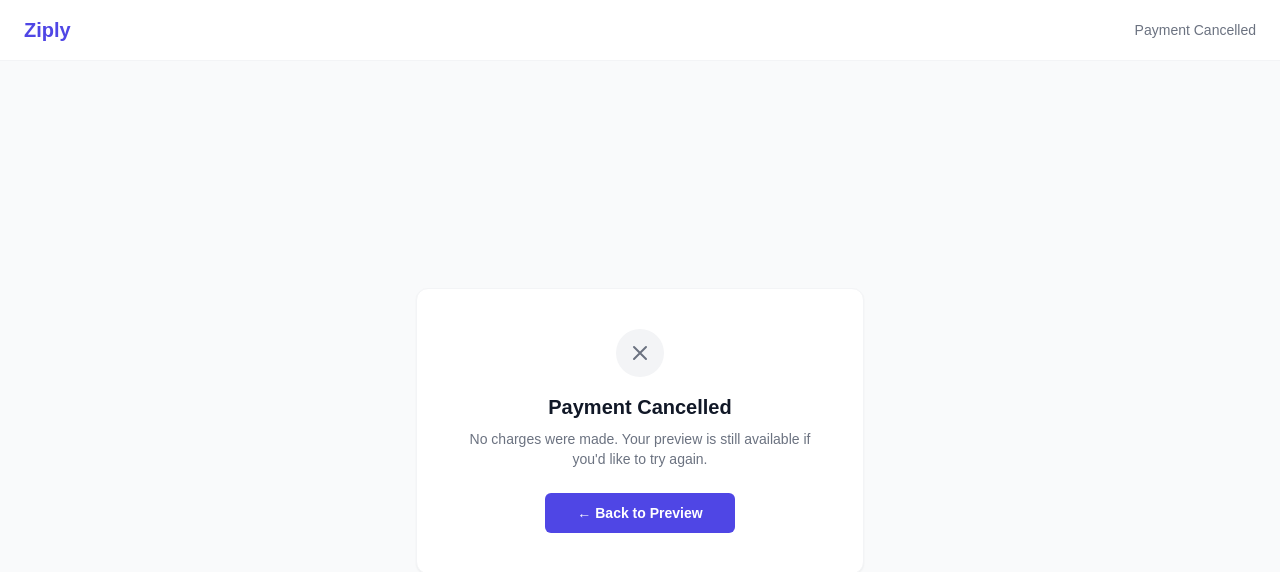
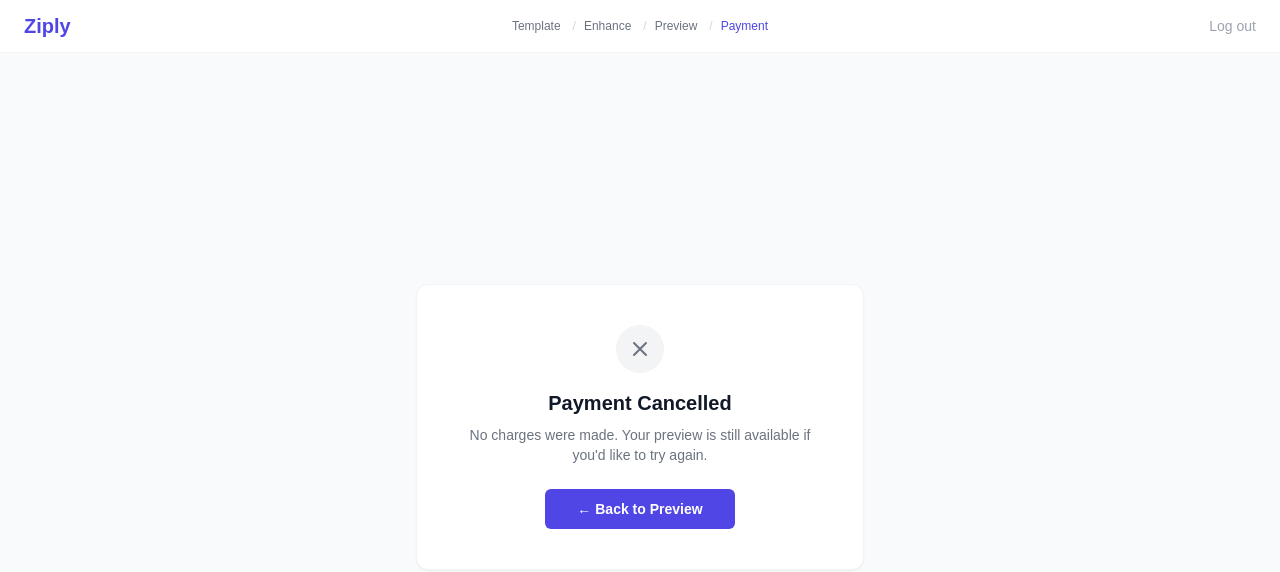
Before and after one commit to willbruzzy/Ziply, a Next.js app in the folder client/: page /payment/cancel in a window 1280 px wide. Shown: the top 572 px of the page. Built offline with nearby package versions, Linux system fonts and the light colour scheme.

Commit message:
refactor(payment-cancel): use FlowNav component

```diff
--- a/client/src/app/payment/cancel/page.tsx
+++ b/client/src/app/payment/cancel/page.tsx
@@ -1,16 +1,12 @@
 "use client";
 
 import Link from "next/link";
+import FlowNav from "@/components/FlowNav";
 
 export default function PaymentCancelPage() {
   return (
     <div className="min-h-screen bg-gray-50 flex flex-col">
-      <nav className="border-b border-gray-100 bg-white px-6 py-4 flex items-center justify-between">
-        <Link href="/" className="text-xl font-bold text-indigo-600">
-          Ziply
-        </Link>
-        <span className="text-sm text-gray-500">Payment Cancelled</span>
-      </nav>
+      <FlowNav />
 
       <div className="flex-1 flex flex-col items-center justify-center gap-4 px-4">
         <div className="bg-white rounded-xl shadow-sm border border-gray-100 p-10 max-w-md w-full text-center">
```
